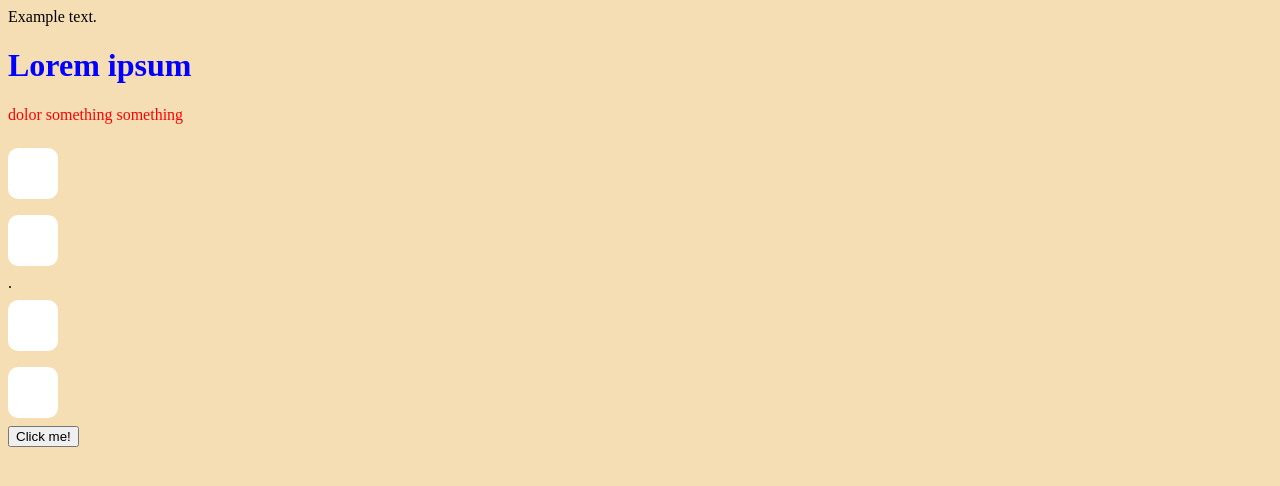
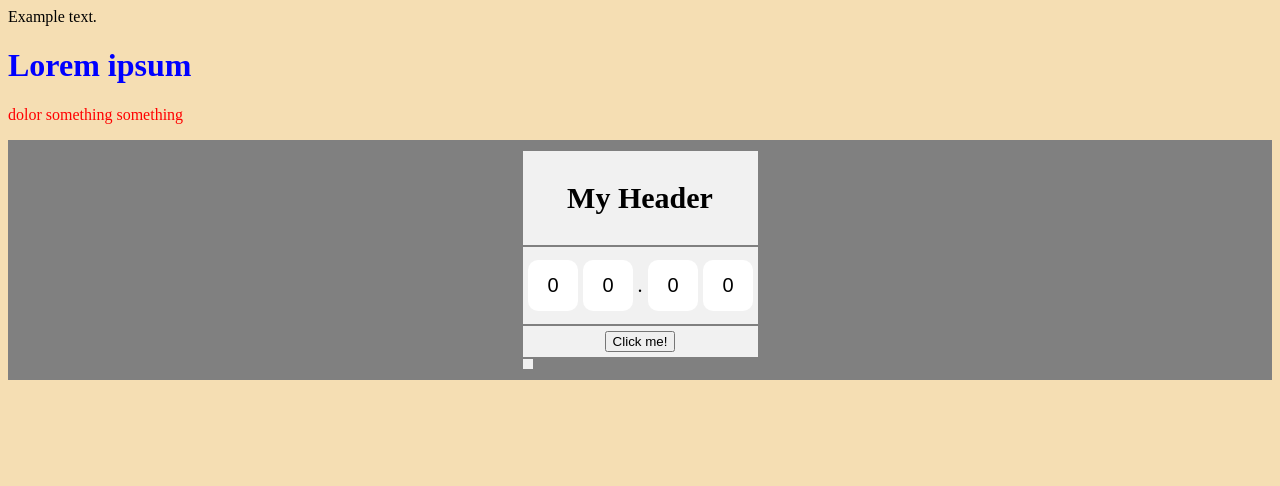
Before and after one commit to GoogyHam/maths-practice, a website: page index.html in a window 1280 px wide. Drawn offline with Linux system fonts and the light colour scheme.

Commit message:
Update index.html

```diff
--- a/index.html
+++ b/index.html
@@ -8,29 +8,22 @@
         <h1>Lorem ipsum</h1>
         <p>dolor something something</p>
 
-        <div class="flex-container">
-            <div>
-                <input type="text" maxlength="1" class="num-input">
+        <div class="container">
+
+            <div class="header">
+                <h2>My Header</h2>
             </div>
 
-            <div>
-                <input type="text" maxlength="1" class="num-input">
+            <div class="input">
+                <input type="text" maxlength="1" class="num-input" value="0">
+                <input type="text" maxlength="1" class="num-input" value="0">
+                .
+                <input type="text" maxlength="1" class="num-input" value="0">
+                <input type="text" maxlength="1" class="num-input" value="0">
             </div>
 
-            <div>
-                .
-            </div>
-
-            <div>
-                <input type="text" maxlength="1" class="num-input">
-            </div>
-
-            <div>
-                <input type="text" maxlength="1" class="num-input">
-            </div>
-
-            <div>
-                <button onclick="takeInputs()">Click me!</button>
+            <div class="submitButton">
+                <button id="submitAnswerButton">Click me!</button>
             </div>
 
             <div id="output">
@@ -39,9 +32,13 @@
 
         </div>
 
+        <!-- Four inputs for a number, 1 digit each.-->
+
 
 
 
         <script src="script.js"></script>
+
+        <!-- *NEEDS* to be initialised after the input fields... won't make that mistake again-->
     </body>
 </html>
```
